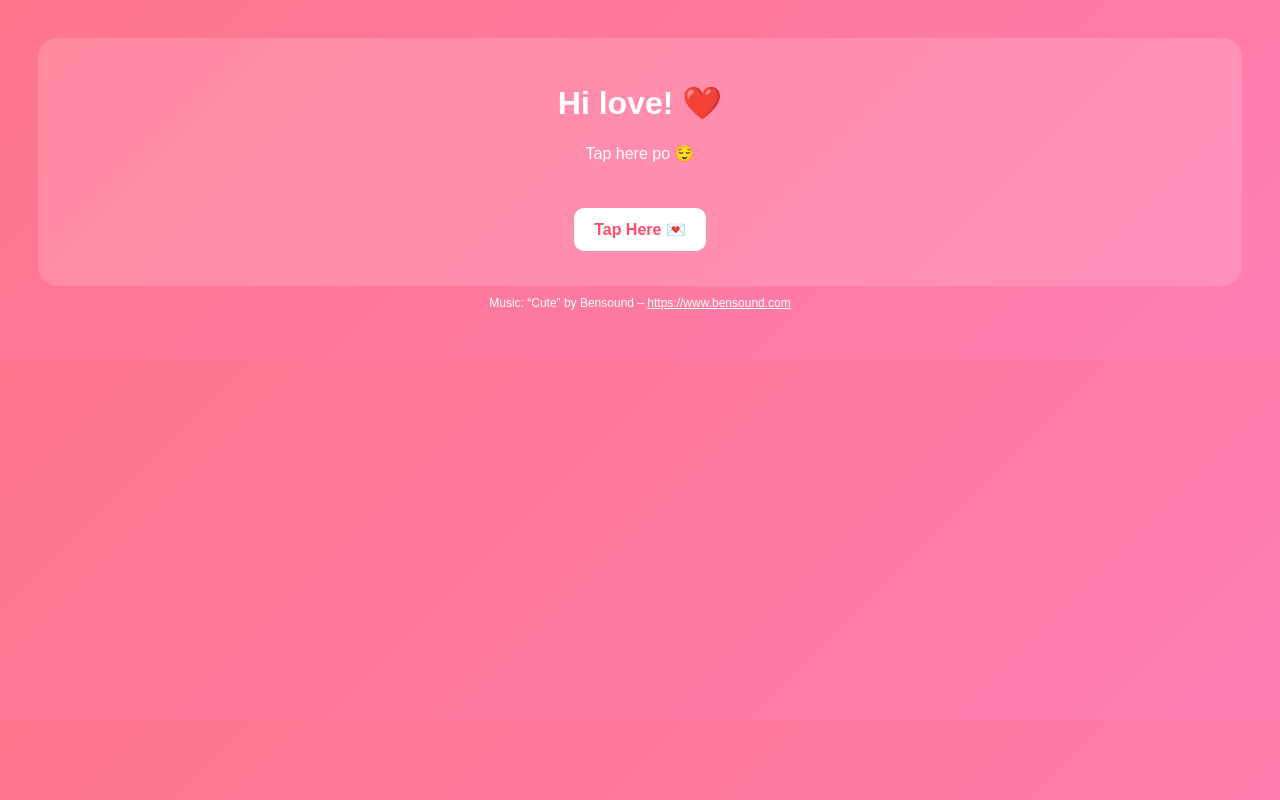
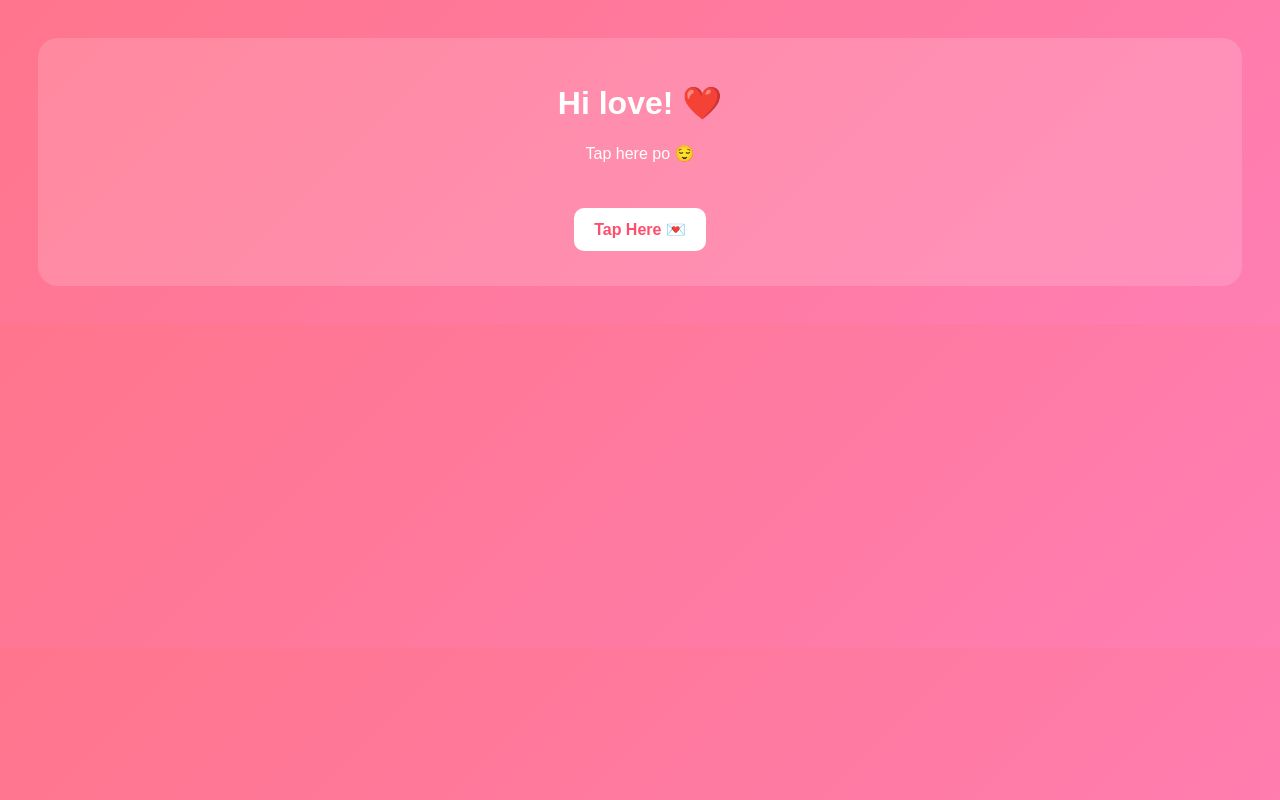
Before and after one commit to sasageyo52/index, a plain HTML site: page index.html in a window 1280 px wide. Drawn offline with Linux system fonts and the light colour scheme.

Commit message:
Update index.html

```diff
--- a/index.html
+++ b/index.html
@@ -75,7 +75,6 @@ img{width:230px;border-radius:15px;margin-top:15px;}
 </div>
 
 <div id="popup">Yay! Thank you po love ❤️ Happy Valentine's Day po! Iloveyouu 😍</div>
-<p class="credit">Music: “Cute” by Bensound – <a href="https://www.bensound.com" target="_blank" style="color:#fff;">https://www.bensound.com</a></p>
 
 <script>
 let step=0;
```
